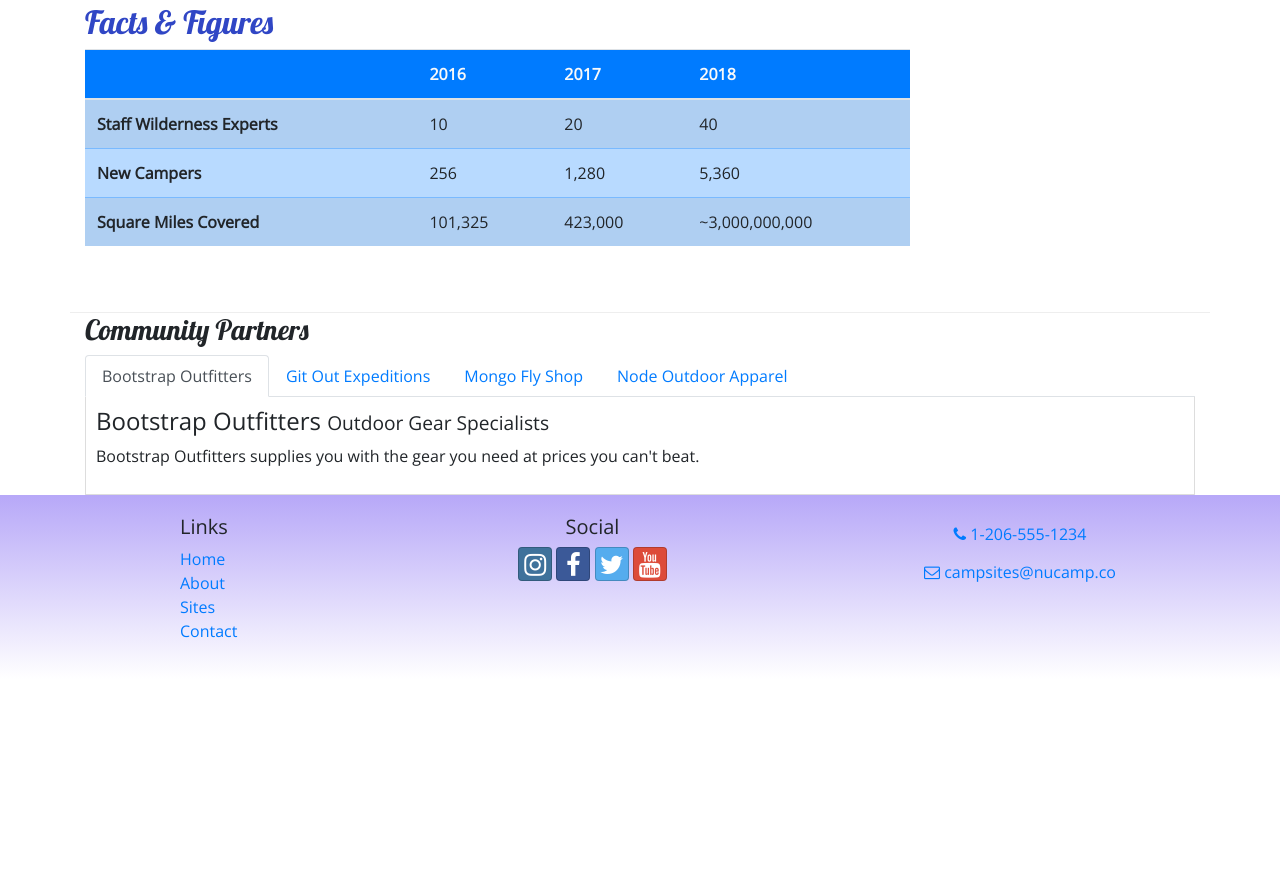
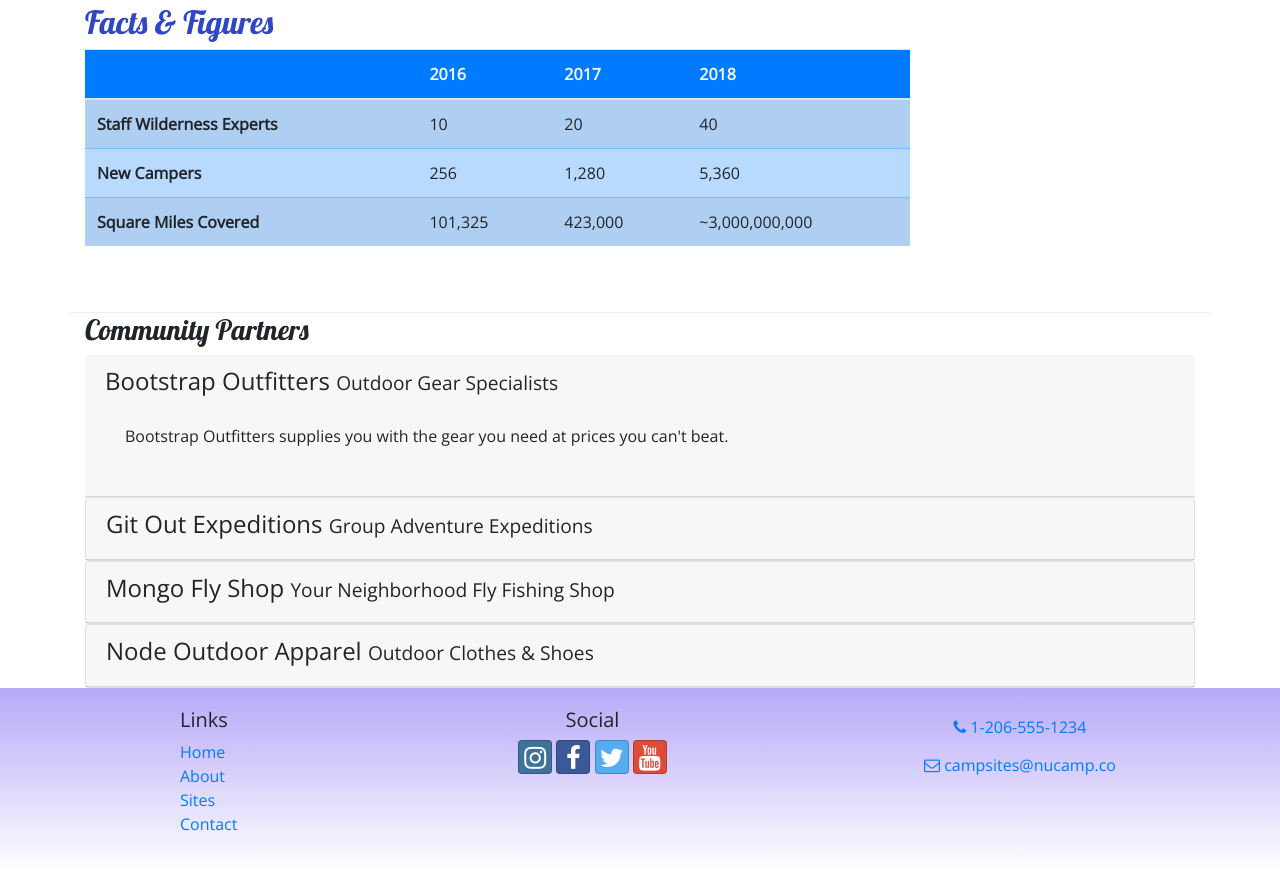
Before and after one commit to daveyloder/NucampSite, a website: page aboutus.html in a window 1280 px wide. Shown: the part 916-1788 px from the top of the page. Before the commit the page ends 1595 px from the top, so only its background shows below. Drawn offline with nearby package versions, Linux system fonts and the light colour scheme.

Commit message:
Accordion

```diff
--- a/aboutus.html
+++ b/aboutus.html
@@ -137,36 +137,60 @@
         <div class="row">
             <div class="col-12">
                 <h3>Community Partners</h3>
-                <ul class="nav nav-tabs">
-                    <li class="nav-item">
-                        <a href="#bootstrap" class="nav-link active" role="tab" data-toggle="tab">Bootstrap Outfitters</a>
-                    </li>
-                    <li class="nav-item">
-                       <a href="#git" class="nav-link" role="tab" data-toggle="tab">Git Out Expeditions</a>
-                    </li>
-                    <li class="nav-item">
-                        <a href="#mongo" class="nav-link" role="tab" data-toggle="tab">Mongo Fly Shop</a>
-                    </li>
-                    <li class="nav-item">
-                        <a href="#node" class="nav-link" role="tab" data-toggle="tab">Node Outdoor Apparel</a>
-                    </li>
-                </ul>
-                <div class="tab-content">
-                <div role="tabpanel"class="tab-pane fade show active" id="bootstrap">
-                    <h4>Bootstrap Outfitters <small>Outdoor Gear Specialists</small></h4>
-                    <p class="d-none d-sm-block">Bootstrap Outfitters supplies you with the gear you need at prices you can't beat.</p>
+                <div id="accordion">
+                <div role="tab" class="card-header">
+                    <h4>
+                        <a data-toggle="collapse" data-target="#bootstrap">
+                            Bootstrap Outfitters <small>Outdoor Gear Specialists</small>
+                        </a>
+                    </h4>
+                    <div class="collapse show" id="bootstrap" data-parent="#accordion">
+                        <div class="card-body">
+                            <p class="d-none d-sm-block">Bootstrap Outfitters supplies you with the gear you need at prices you can't beat.</p>
+                        </div>
+                    </div>
                 </div>
-                <div role="tabpanel" class="tab-pane fade show" id="git">
-                    <h4>Git Out Expeditions <small>Group Adventure Expeditions</small></h4>
-                    <p class="d-none d-sm-block">Join Git Out Expeditions to explore new horizons with a group of other adventurers!</p>
+                <div class="card">
+                    <div role="tab" class="card-header">
+                        <h4>
+                            <a class="collapsed" data-toggle="collapse" data-target="#git">
+                                Git Out Expeditions <small>Group Adventure Expeditions</small>
+                            </a>
+                        </h4>
+                        <div class="collapse" id="git" data-parent="#accordion">
+                            <div class="card-body">
+                                <p class="d-none d-sm-block">Join Git Out Expeditions to explore new horizons with a group of other adventurers!</p>
+                           </div>
+                        </div>
+                    </div>
                 </div>
-                <div role="tabpanel" class="tab-pane fade show" id="mongo">
-                    <h4>Mongo Fly Shop <small>Your Neighborhood Fly Fishing Shop</small></h4>
-                    <p class="d-none d-sm-block">Need a new fishing pole, a tacklebox, or flies of all kinds? Stop by Mongo Fly Shop.</p>
+                <div class="card">
+                   <div role="tab" class="card-header">
+                        <h4>
+                            <a class="collapsed" data-toggle="collapse" data-target="#mongo">
+                                Mongo Fly Shop <small>Your Neighborhood Fly Fishing Shop</small>
+                            </a>
+                        </h4>
+                        <div class="collapse" id="mongo" data-parent="#accordion">
+                            <div class="card-body">
+                                <p class="d-none d-sm-block">Need a new fishing pole, a tacklebox, or flies of all kinds? Stop by Mongo Fly Shop.</p>
+                            </div>
+                        </div>
+                    </div>
                 </div>
-                <div role="tabpanel" class="tab-pane fade show" id="node">
-                    <h4>Node Outdoor Apparel <small>Outdoor Clothes & Shoes</small></h4>
-                    <p class="d-none d-sm-block">From polar fleeces to swimsuits, hiking boots to waders, a visit to Node will be sure to get you covered.</p>
+                <div class="card">
+                    <div role="tab" class="card-header">
+                        <h4>
+                            <a class="collapsed" data-toggle="collapse" data-target="#node">
+                                Node Outdoor Apparel <small>Outdoor Clothes & Shoes</small>
+                            </a>
+                        </h4>
+                        <div class="collapse" id="node" data-parent="#accordion">
+                            <div class="card-body">
+                                <p class="d-none d-sm-block">From polar fleeces to swimsuits, hiking boots to waders, a visit to Node will be sure to get you covered.</p>
+                            </div>
+                        </div>
+                    </div>
                 </div>
                 </div>
             </div>
@@ -199,6 +223,10 @@
            </div>
         </div>
     </footer>
+    <!-- jQuery must come first, then Popper.js, then the Bootstrap JavaScript plugins.-->
+    <script src="node_modules/jquery/dist/jquery.slim.min.js"></script>
+    <script src="node_modules/popper.js/dist/umd/popper.min.js"></script>
+    <script src="node_modules/bootstrap/dist/js/bootstrap.min.js"></script>
 
 </body>
 
--- a/css/styles.css
+++ b/css/styles.css
@@ -38,8 +38,3 @@ footer {
     background-image: linear-gradient(#b7a8f8, white);
     padding: 20px 0px;
 }
-.tab-content {
-    border: 1px solid #DDD;
-    border-top: none;
-    padding: 10px;
-}
```
